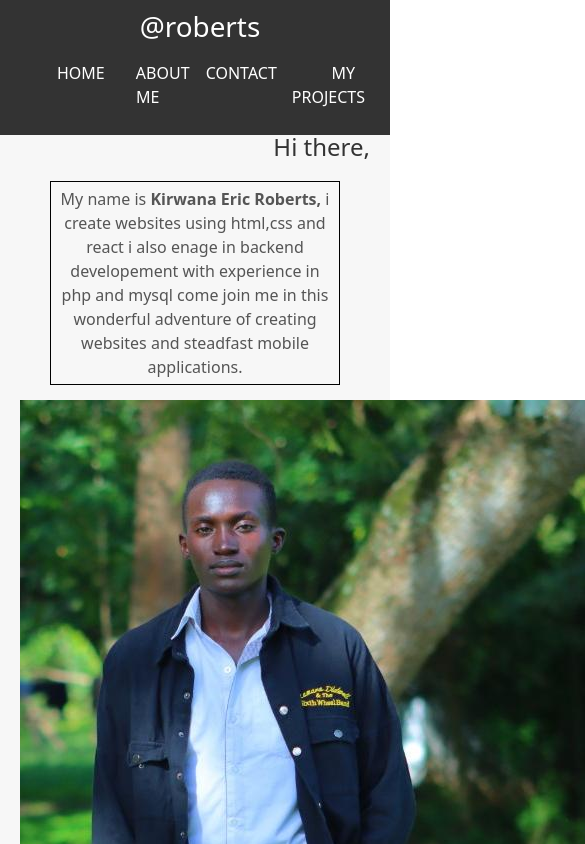
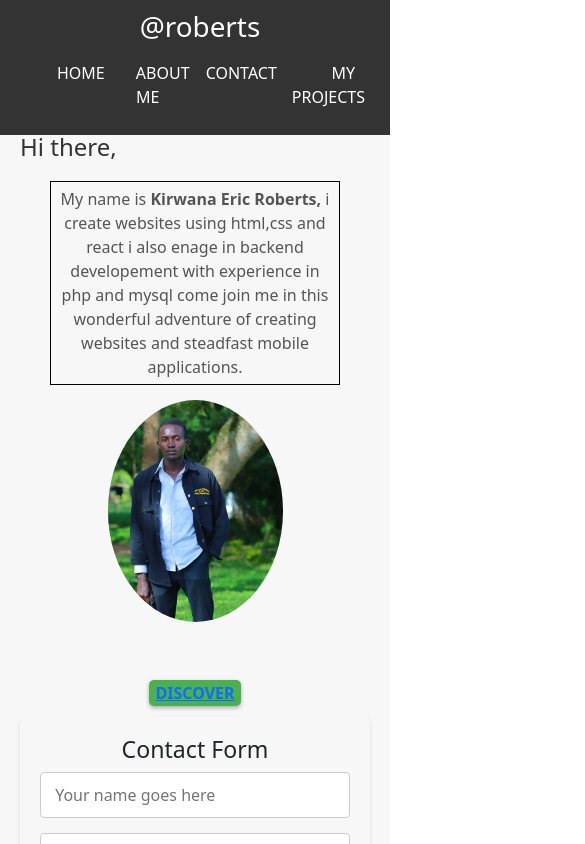
Before and after one commit to kirwanaEricRoberts256/ericroberts.github.io, a React (Create React App) app: page / in a window 390 px wide. Shown: the top 844 px of the page, 585 px wide, since content can reach past the window. Built offline with nearby package versions, Linux system fonts and the light colour scheme.

Commit message:
made the image circular and resized it

```diff
--- a/src/pages/home.css
+++ b/src/pages/home.css
@@ -15,6 +15,7 @@
   line-height: 1.5;
   margin-bottom: 15px;
 }
+
 
 .home .cta-button {
   display: inline-block;
@@ -81,7 +82,7 @@
 
   .home h1 {
     font-size: 24px;
-    text-align: right;
+    text-align: left;
   }
 
   .home p {
@@ -98,3 +99,11 @@
     padding: 10px;
   }
 }
+img {
+  width: 50%;
+  height: 50%;
+  display: block;
+  margin-left: auto;
+  margin-right: auto;
+  border-radius: 50%;
+}
```
